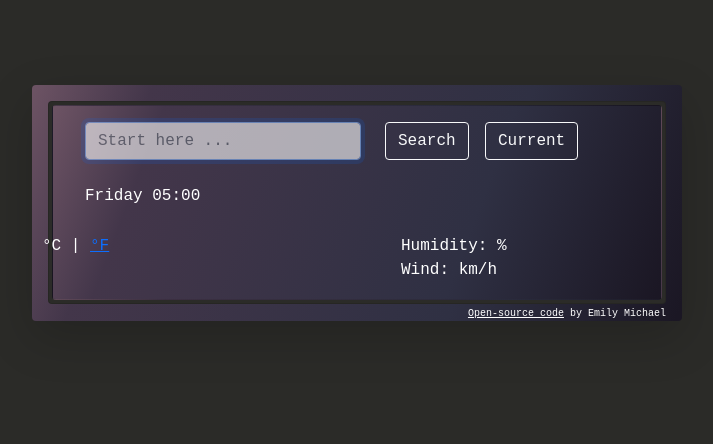
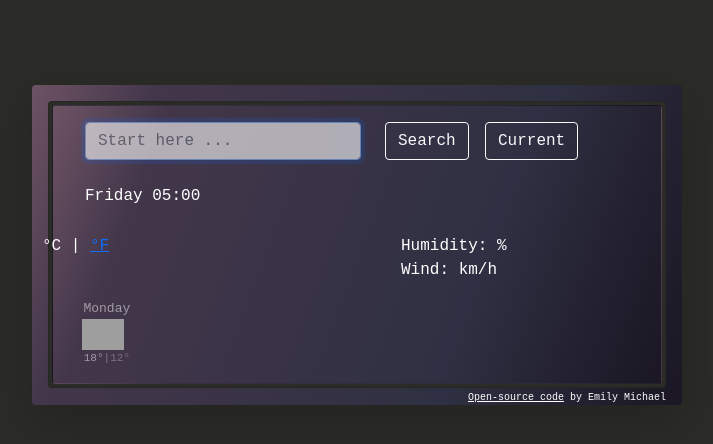
Before and after one commit to emslime/weather-app, a plain HTML site: page index.html in a window 1280 px wide. Shown: the whole page, without its empty margins (283-996 px from the left). Drawn offline with nearby package versions, Linux system fonts and the light colour scheme; no server answers; grey boxes are pictures that could not be loaded; a web font is replaced by a local one.

Commit message:
Began work on forecast section
html and some css styling for first day of forecast - will multiply and populate using js/api

```diff
--- a/index.html
+++ b/index.html
@@ -79,6 +79,23 @@
                 </ul>
               </div>
             </div>
+            <div class="forecast">
+              <div class="row">
+                <div class="col-2">
+                  <div class="forecast-day">Monday</div>
+                  <img
+                    src="https://openweathermap.org/img/wn/03d@2x.png"
+                    alt=""
+                    width="42"
+                    id="forecast-icon"
+                  />
+                  <div class="forecast-temperatures">
+                    <span class="forecast-temp-max">18°</span
+                    ><span class="forecast-temp-min">|12°</span>
+                  </div>
+                </div>
+              </div>
+            </div>
           </div>
         </div>
       </div>
@@ -92,6 +109,7 @@
         by Emily Michael
       </p>
     </div>
+
     <script src="src/script.js"></script>
   </body>
 </html>
--- a/src/style.css
+++ b/src/style.css
@@ -65,6 +65,30 @@ img {
   text-decoration: none;
 }
 
+.forecast {
+  max-width: 94.5%;
+  margin-left: 16px;
+  margin-bottom: 16px;
+  text-align: center;
+}
+
+.forecast-day {
+  font-size: 13px;
+  opacity: 0.5;
+}
+
+.forecast-temperatures {
+  font-size: 11px;
+}
+
+.forecast-temp-max{
+  opacity: 0.5;
+}
+
+.forecast-temp-min {
+  opacity: 0.3;
+}
+
 #conditions {
   margin-top: 10px;
 }
@@ -88,6 +112,11 @@ img {
   );
 }
 
+#forecast-icon {
+  margin-top: 0;
+  margin-right: 12px;
+}
+
 #coded-by {
   color: #fff;
   display: block;
```
